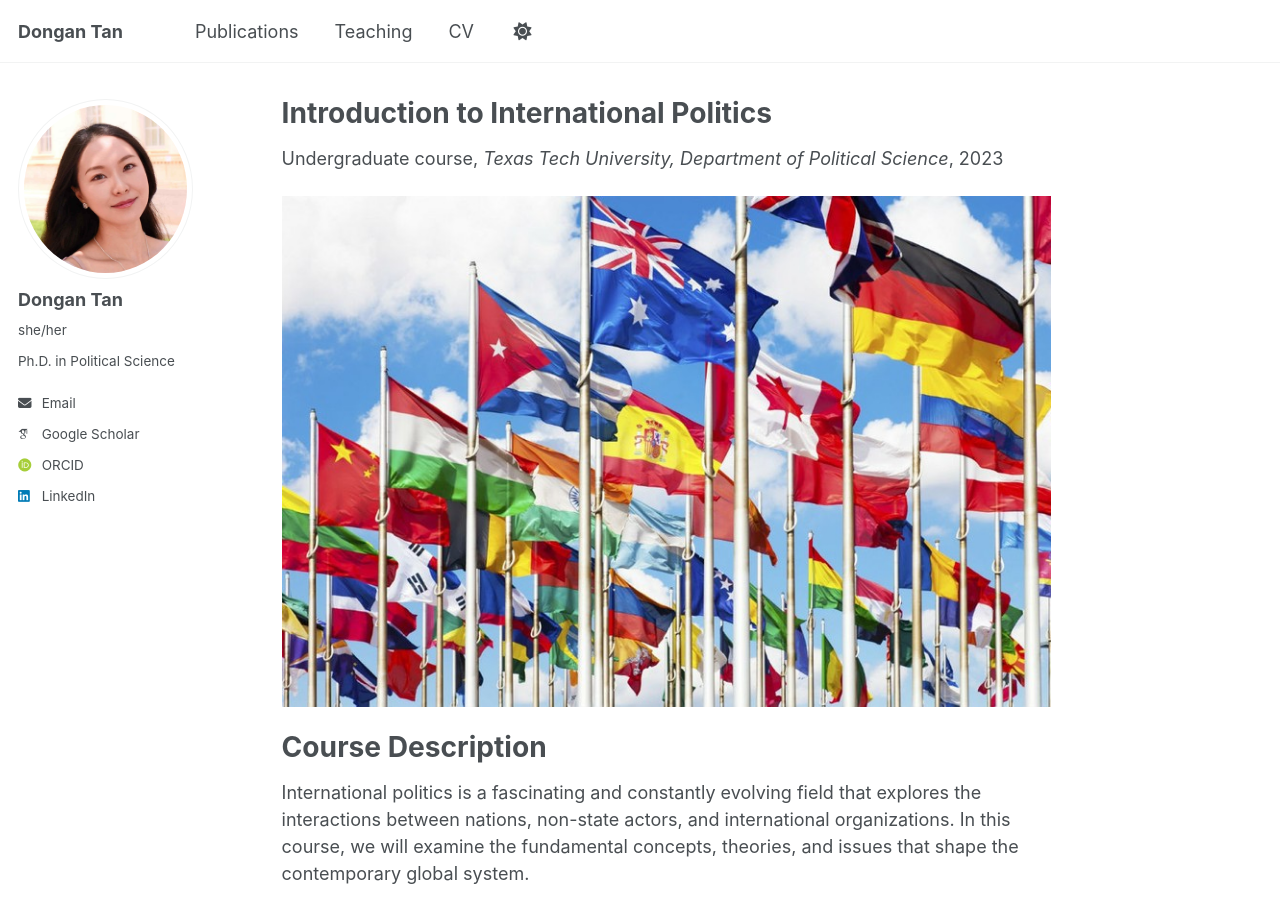
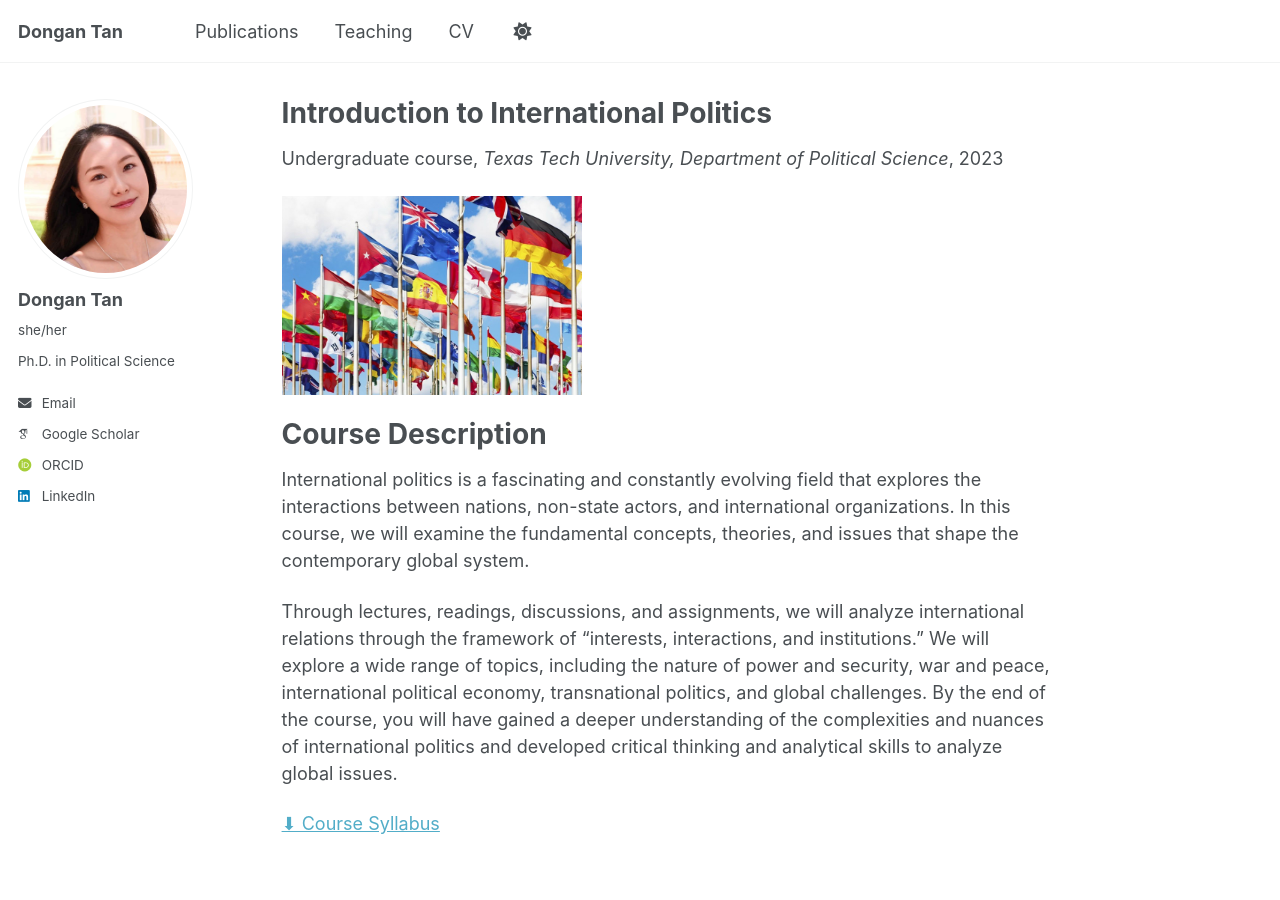
Before and after one commit to HaoLiuScholar/HaoLiuScholar.github.io, a Jekyll site: the page built from _teaching/2023-fall-POLS-2361.md, in a window 1280 px wide and 900 px high. Built offline with Jekyll 4.4.1, drawn with Linux system fonts in a browser that asks for light colours; some web fonts are replaced; a script that is not in the unit is left out.

Commit message:
Update 2023-fall-POLS-2361.md

```diff
--- a/_teaching/2023-fall-POLS-2361.md
+++ b/_teaching/2023-fall-POLS-2361.md
@@ -9,7 +9,7 @@ date: 2023-08-25
 location: "Lubbock, US"
 ---
 
-![International Politics](http://dongantan.github.io/images/IR.jpg)
+![International Politics](http://dongantan.github.io/images/IR.jpg){: width="300"}
 
 Course Description
 ======
```
